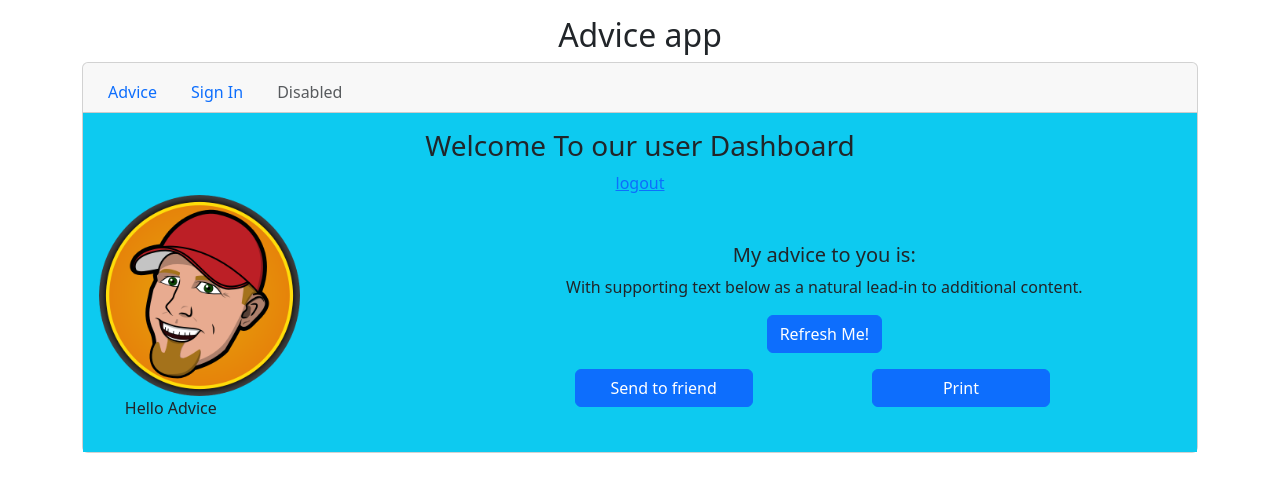
After one commit to NaftalyMurimi/Django_Advice_App, a Django app: page /adv/UserDashboard/ in a window 1280 px wide. The commit adds this page. Shown: the top 492 px of the page. Run offline with Django 5.2, Linux system fonts and the light colour scheme; a user stored in the database is signed in.

Commit message:
working of pdf

```diff
--- a/Advice/Advice/urls.py
+++ b/Advice/Advice/urls.py
@@ -19,5 +19,6 @@ from django.urls import path, include
 
 urlpatterns = [
     path('admin/', admin.site.urls),
-    path('adv/', include('adv.urls'))
+    path('adv/', include('adv.urls')),
+
 ]
--- a/Advice/adv/forms.py
+++ b/Advice/adv/forms.py
@@ -16,10 +16,10 @@ from django.forms.widgets import PasswordInput,TextInput
 class Subscribers(UserCreationForm):
     class Meta:
         model=User
-        fields=['username','email','password']
+        fields=['username','email','password1','password2',]
 
 
 #Create authenitcation for to login
 class loginForm(AuthenticationForm):
     username = forms.CharField(widget=TextInput())
-    password = forms.CharField(widget= PasswordInput)
+    password = forms.CharField(widget= PasswordInput())
--- a/Advice/adv/static/advice.css
+++ b/Advice/adv/static/advice.css
@@ -1,4 +1,4 @@
-/* forms.css */
+/* forms.css
 h1{
     text-align: center;
 }
@@ -31,4 +31,4 @@ input[type="submit"] {
 
 input[type="submit"]:hover {
     background-color: #45a049;
-}
+} */
--- /dev/null
+++ b/Advice/adv/templates/UserDashboard.html
@@ -0,0 +1,55 @@
+{% extends 'index.html'%}
+{% load static%}
+
+{% block content%}
+<h3> Welcome To our user Dashboard</h3>
+<a href="{%url 'logout'%}">logout</a>
+<div class="row  ">
+    <div class="col-4  ">
+        <div class="col-7 ">
+            <img src="{% static 'avatar.png'%}" class="img-fluid" alt="">
+        </div>
+        <p class="col-5 bg-info text-align-center">Hello {{username}}</p>
+    </div>
+
+    <div class="col-8 mt-5 ">
+        <div class="row align-items-center">
+            <div class="col align-items-center">
+                <h5 class="">My advice to you is:</h5>
+                <p class="" id="adv">With supporting text below as a natural lead-in to additional content.</p>
+                <button class="btn btn-primary" onclick="getJSON(link)">Refresh Me!</button>
+            </div>
+
+
+        <div class="row mt-3 d-flex justify-content-evenly">
+            <button class="btn btn-primary col-3" onclick="getJSON(link)">Send to friend</button>
+            <a class="btn btn-primary col-3" link="{%url 'generate_pdf'%}">Print</a>
+
+        </div>
+    </div>
+
+</div>
+
+
+
+<!-- Advice json fetch API -->
+<script>
+    getJSON = async(url) => {
+        try{
+            const response = await fetch(url)
+            const data = await response.json();
+            console.log(data)
+            const a = document.getElementById("adv")
+            a.innerHTML = data.slip.advice
+
+        }
+        catch(error){
+            console.erroe(error)
+        }
+
+    };
+    const link ="https://api.adviceslip.com/advice";
+    getJSON(link);
+</script>
+
+{% endblock %}
--- a/Advice/adv/templates/includes/navbar.html
+++ b/Advice/adv/templates/includes/navbar.html
@@ -6,7 +6,7 @@
           <a class="nav-link "  href="{% url 'adv'%}">Advice</a>
         </li>
         <li class="nav-item">
-          <a class="nav-link" href="{% url 'signup'%}">Sign In</a>
+          <a class="nav-link" href="{% url 'login'%}">Sign In</a>
         </li>
         <li class="nav-item">
           <a class="nav-link disabled" aria-disabled="true">Disabled</a>
--- a/Advice/adv/urls.py
+++ b/Advice/adv/urls.py
@@ -4,6 +4,9 @@ urlpatterns = [
 
     path('', views.adv, name="adv"),
     path('signup/', views.signup, name="signup"),
-    path('login/', views.login, name="login")
+    path('login/', views.login, name="login"),
+    path('logout/', views.logout, name="logout"),
+    path('UserDashboard/', views.UserDashboard, name="UserDashboard"),
+    path('generate_pdf/', views.generate_pdf, name='generate_pdf')
 
 ]
--- a/Advice/adv/views.py
+++ b/Advice/adv/views.py
@@ -1,18 +1,20 @@
 from django.shortcuts import render, redirect
-from django.http import HttpResponse
-from .forms import Subscribers
-
+from django.http import HttpResponse, FileResponse
+from .forms import Subscribers, loginForm
+from django.contrib.auth.models import auth
+from django.contrib.auth import login, logout, authenticate
+from django.contrib.auth.decorators import login_required
+from reportlab.lib.pagesizes import letter
+from reportlab.pdfgen import canvas
 # Create your views here.
 def adv(request):
     # return HttpResponse("<h1>My advice app</h1>")
     return render(request, "home.html")
 
-def login(request):
-    # return HttpResponse("<h1>My advice app</h1>")
-    return render(request, "login.html")
 
+# registration / signup view
 def signup(request):
-   if request.method == 'POST':
+   if request.method == "POST":
        form = Subscribers(request.POST)
        if form.is_valid():
            form.save()
@@ -20,3 +22,52 @@ def signup(request):
    else:
       form = Subscribers()
    return render(request, "signup.html", {"form": form})
+
+# login/ singIn view
+def login(request):
+    form = loginForm()
+    if request.method =="POST":
+        form = loginForm(request, data = request.POST)
+        if form.is_valid():
+            username = request.POST.get("username")
+            password = request.POST.get("password")
+            user = authenticate(request, username = username, password = password)
+            if user is not None:
+                auth.login(request, user)
+                return redirect('UserDashboard')
+
+    return render(request, "login.html", {"form": form})
+
+
+@login_required(login_url='login')
+def UserDashboard(request):
+    username = request.user.username
+    email = request.user.email
+    # return HttpResponse("<h1>My advice app</h1>")
+    return render(request, "UserDashboard.html", {'username':username, 'email':email})
+
+
+
+
+def logout(request):
+    auth.logout(request)
+    return redirect('adv')
+
+
+
+
+
+def generate_pdf(request):
+    # Create a HttpResponse object with PDF content type
+    response = HttpResponse(content_type='application/pdf')
+    # Set the filename for download
+    response['Content-Disposition'] = 'attachment; filename="data.pdf"'
+    # Create a canvas
+    p = canvas.Canvas(response, pagesize=letter)
+        # Write text or draw shapes on the canvas
+    data = "This is the data you want to print in the PDF."
+    p.drawString(100, 750, data)
+    # Close the canvas
+    p.showPage()
+    p.save()
+    return FileResponse
```
Also changed, not shown: Advice/adv/templates/login.html (+22 -0 lines), Advice/adv/templates/signup.html (+2 -7 lines), Advice/adv/static/avatar.png (added), Advice/db.sqlite3.
